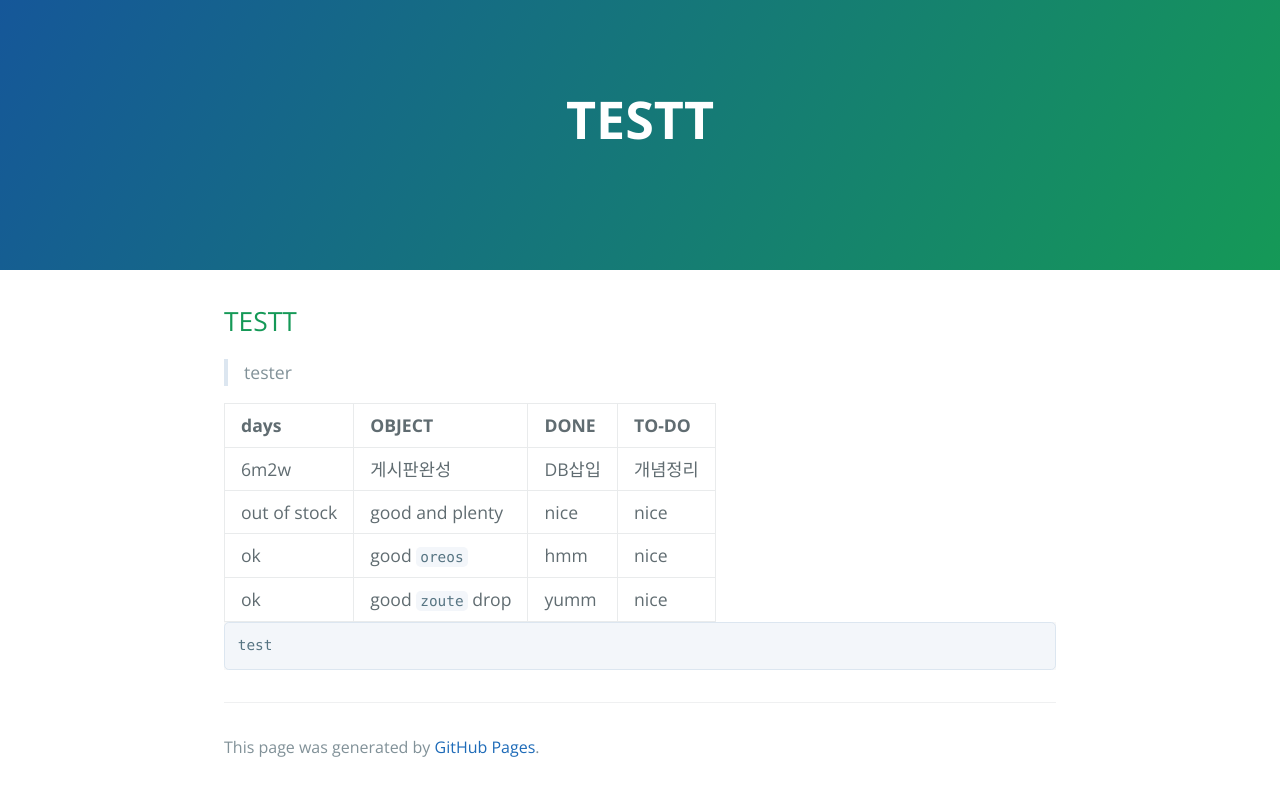
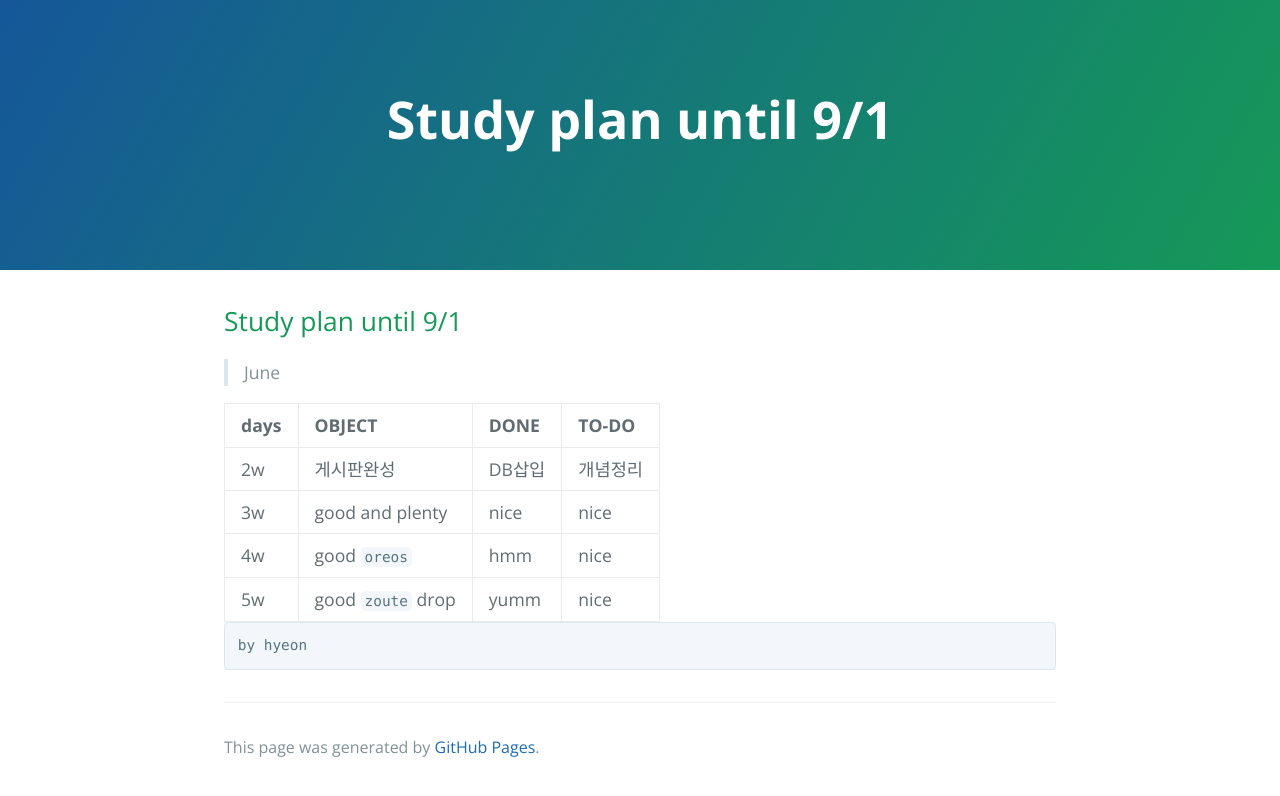
Before and after one commit to Jonghyun-K1m/Jonghyun-K1m.github.io, a Jekyll site: the page built from index.md, in a window 1280 px wide. Shown: the top 796 px of the page. Built offline with Jekyll 4.4.1, drawn with Linux system fonts in a browser that asks for light colours; the repository's description, which GitHub fills in, is left out; our own code applies the rules of GitHub Pages for plain Markdown files.

Commit message:
Update index.md

````diff
--- a/index.md
+++ b/index.md
@@ -2,18 +2,18 @@
 layout: default
 ---
 
-## TESTT
+## Study plan until 9/1
 
->tester
+> June
 
 | days        | OBJECT         | DONE | TO-DO  |
 |:-------------|:------------------|:------|:------|
-| 6m2w          | 게시판완성 | DB삽입  | 개념정리  |
-| out of stock | good and plenty   | nice  | nice  |
-| ok           | good `oreos`      | hmm   | nice  |
-| ok           | good `zoute` drop | yumm  | nice  |
+| 2w          | 게시판완성 | DB삽입  | 개념정리  |
+| 3w | good and plenty   | nice  | nice  |
+| 4w           | good `oreos`      | hmm   | nice  |
+| 5w           | good `zoute` drop | yumm  | nice  |
 
 
 ```
-test
+by hyeon
 ```
````
